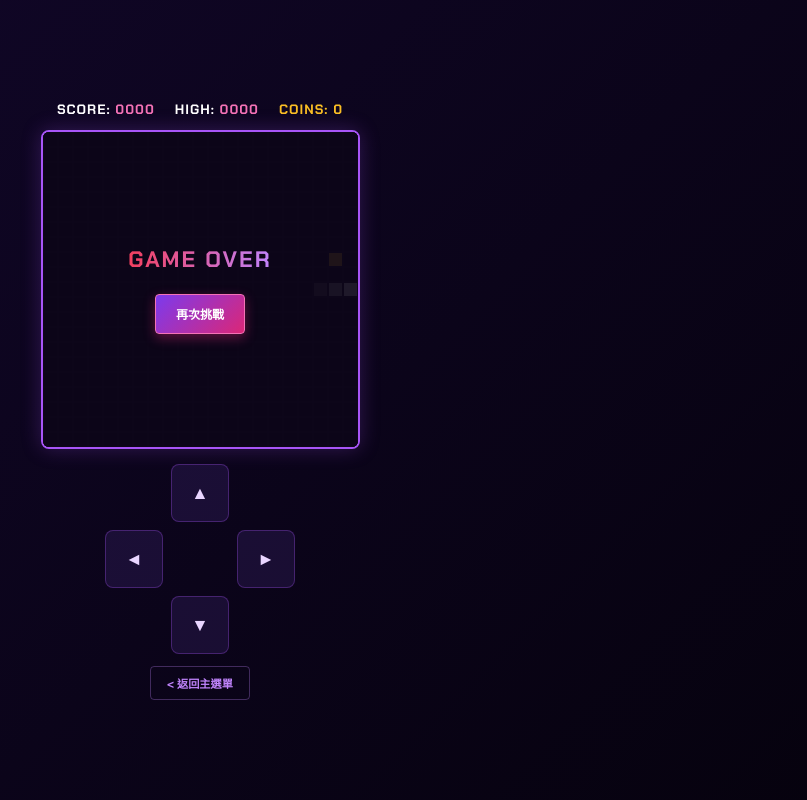
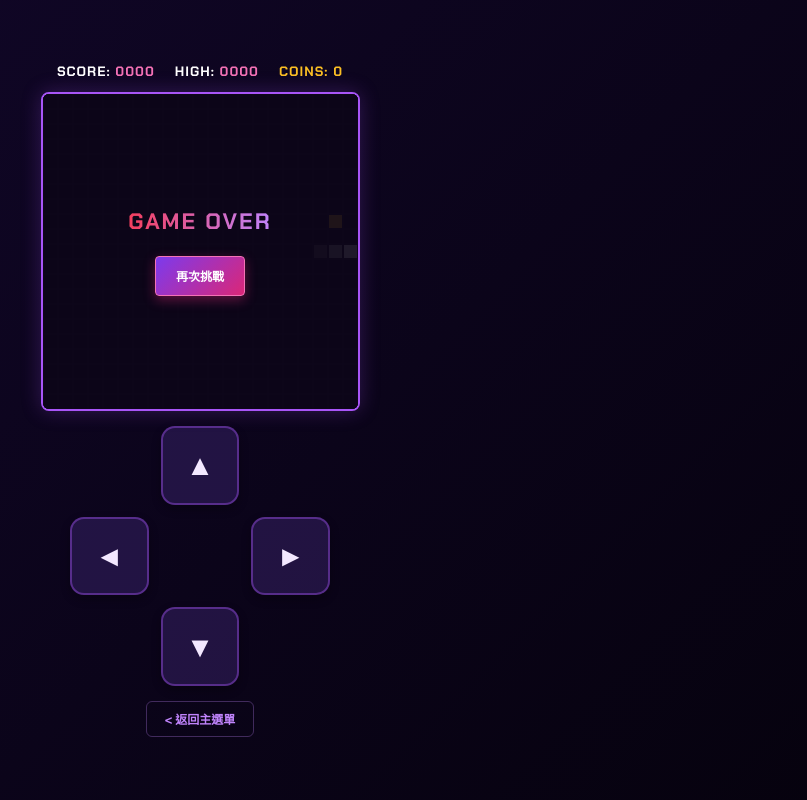
Before and after one commit to jasonlam851-arch/snake, a plain HTML site: page index.html in a window 1280 px wide. Both pictures are taken after a click on the button "開始遊戲". Shown: the whole page, without its empty margins (440-1247 px from the left). Drawn offline with Linux system fonts and the light colour scheme.

Commit message:
Update index.html

```diff
--- a/index.html
+++ b/index.html
@@ -328,36 +328,38 @@
             box-shadow: 0 4px 12px rgba(219, 39, 119, 0.4);
         }
 
-        /* ---------------- 手機操控區 ---------------- */
+        /* ---------------- 大尺寸手機操控區 ---------------- */
         .controls {
             display: grid;
             grid-template-columns: repeat(3, 1fr);
             grid-template-rows: repeat(3, 1fr);
-            gap: 8px;
-            width: 190px;
-            height: 190px;
+            gap: 12px;
+            width: 260px; /* 從 190px 大幅加大至 260px */
+            height: 260px;
             margin-top: 15px;
+            touch-action: none;
         }
 
         .btn-pad {
-            background: rgba(139, 92, 246, 0.12);
-            border: 1px solid rgba(168, 85, 247, 0.3);
-            border-radius: 8px;
-            color: #e9d5ff;
-            font-size: 1.1rem;
+            background: rgba(139, 92, 246, 0.18);
+            border: 2px solid rgba(168, 85, 247, 0.4);
+            border-radius: 14px;
+            color: #f3e8ff;
+            font-size: 1.8rem; /* 加大箭頭尺寸 */
             display: flex;
             justify-content: center;
             align-items: center;
             cursor: pointer;
-            transition: all 0.1s ease;
+            transition: background 0.1s ease, transform 0.1s ease;
+            box-shadow: 0 4px 10px rgba(0, 0, 0, 0.3);
         }
 
         .btn-pad.active {
             background: linear-gradient(135deg, #7c3aed, #db2777);
             color: #ffffff;
             border-color: #f472b6;
-            box-shadow: 0 0 12px rgba(219, 39, 119, 0.6);
-            transform: scale(0.95);
+            box-shadow: 0 0 15px rgba(219, 39, 119, 0.8);
+            transform: scale(0.92);
         }
 
         .btn-up { grid-column: 2; grid-row: 1; }
@@ -366,16 +368,16 @@
         .btn-down { grid-column: 2; grid-row: 3; }
 
         .btn-back {
-            margin-top: 12px;
+            margin-top: 15px;
             background: transparent;
             color: #c084fc;
             border: 1px solid rgba(192, 132, 252, 0.3);
-            padding: 8px 16px;
-            font-size: 0.7rem;
+            padding: 8px 18px;
+            font-size: 0.75rem;
             font-weight: 700;
             cursor: pointer;
             font-family: inherit;
-            border-radius: 4px;
+            border-radius: 6px;
             transition: all 0.2s ease;
         }
 
@@ -451,7 +453,7 @@
             </div>
         </div>
 
-        <!-- 方向觸控區 -->
+        <!-- 放大版手機觸控區 -->
         <div class="controls">
             <div class="btn-pad btn-up"
                  onpointerdown="pressBtn(event, 'UP')"
@@ -753,21 +755,18 @@
             const ratio = index / Math.max(1, totalLength - 1);
 
             if (currentSkin === 'red') {
-                // 紅色漸變蛇：亮粉白頭 -> 紅粉身軀漸變
                 if (index === 0) return "#ffffff";
                 const r = 244;
                 const g = Math.floor(63 + (200 - 63) * ratio);
                 const b = Math.floor(94 + (200 - 94) * ratio);
                 return `rgb(${r}, ${g}, ${b})`;
             } else if (currentSkin === 'purple') {
-                // 紫色漸變蛇：亮白頭 -> 紫粉身軀漸變
                 if (index === 0) return "#ffffff";
                 const r = Math.floor(168 + (233 - 168) * ratio);
                 const g = Math.floor(85 + (213 - 85) * ratio);
                 const b = 247;
                 return `rgb(${r}, ${g}, ${b})`;
             } else {
-                // 預設白色蛇：頭白 -> 尾部漸變淡透明白
                 const alpha = Math.max(0.3, 1 - ratio * 0.65);
                 return `rgba(255, 255, 255, ${alpha})`;
             }
@@ -797,7 +796,7 @@
             // 吃食物判定
             if (head.x === food.x && head.y === food.y) {
                 score += 10;
-                coins += 10; // 吃一顆食物獎勵 10 金幣
+                coins += 10;
                 updateCoinDisplay();
 
                 scoreElement.innerText = String(score).padStart(4, '0');
@@ -811,20 +810,17 @@
                 snake.pop();
             }
 
-            // 1. 清空背景
+            // 清空與繪製
             ctx.fillStyle = "#0d0618";
             ctx.fillRect(0, 0, canvas.width, canvas.height);
 
-            // 2. 繪製網格
             if (showGrid) {
                 drawGridLines();
             }
 
-            // 3. 繪製金幣食物 (霓虹金黃)
             ctx.fillStyle = "#fbbf24";
             ctx.fillRect(food.x + 1, food.y + 1, gridSize - 2, gridSize - 2);
 
-            // 4. 根據裝備的皮膚繪製蛇身漸變
             snake.forEach((part, index) => {
                 ctx.fillStyle = getSnakePartColor(index, snake.length);
                 ctx.fillRect(part.x + 1, part.y + 1, gridSize - 2, gridSize - 2);
```
